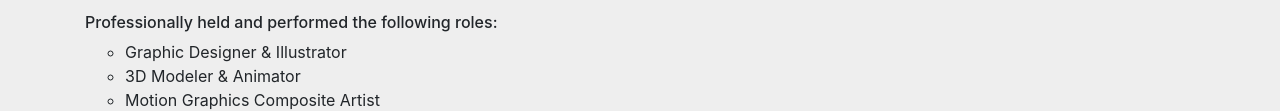
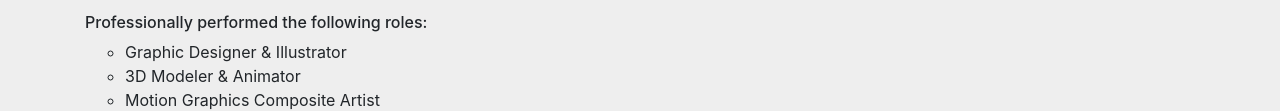
Before and after one commit to uxpsllc/xd-pro.com, a plain HTML site: page about.html in a window 1280 px wide. Shown: the part 473-584 px from the top of the page. Drawn offline with Linux system fonts and the light colour scheme.

Commit message:
Add files via upload

```diff
--- a/about.html
+++ b/about.html
@@ -59,7 +59,7 @@
                 <div class="media-body">
                   <h5 class="mt-0 hilite">Designed</h5>
                  <p>My career, much like my work, has been intentionally designed.  I have strategically switched roles within the design and development field, taking advantage of every professional opportunity available to expand my knowledge and support my journey of becoming an experience design (XD) leader. I have acquired a broad range of expertise by continuously learning and holistically developing my professional craft and business acumen. The result of my effort affords me the ability to productively contribute to any project, at any level, and ensure my solutions are grounded with human-centered input. It’s that simple.</p>
-				<h6>Professionally held and performed the following roles:</h6>
+				<h6>Professionally performed the following roles:</h6>
 				<ul>
 			      <li>Graphic Designer &amp; Illustrator</li>
 						 <li>3D Modeler &amp; Animator</li>
```
